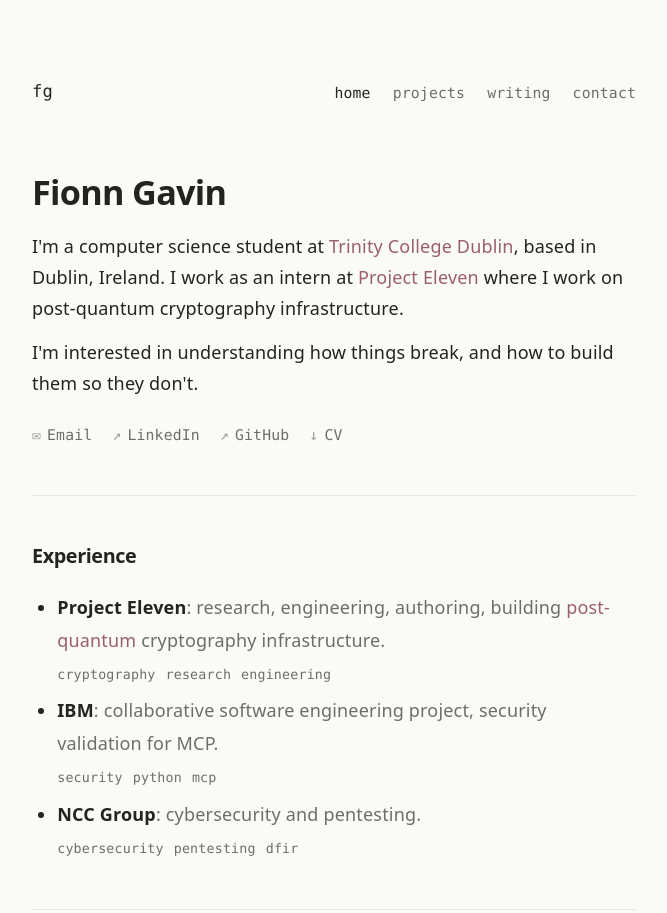
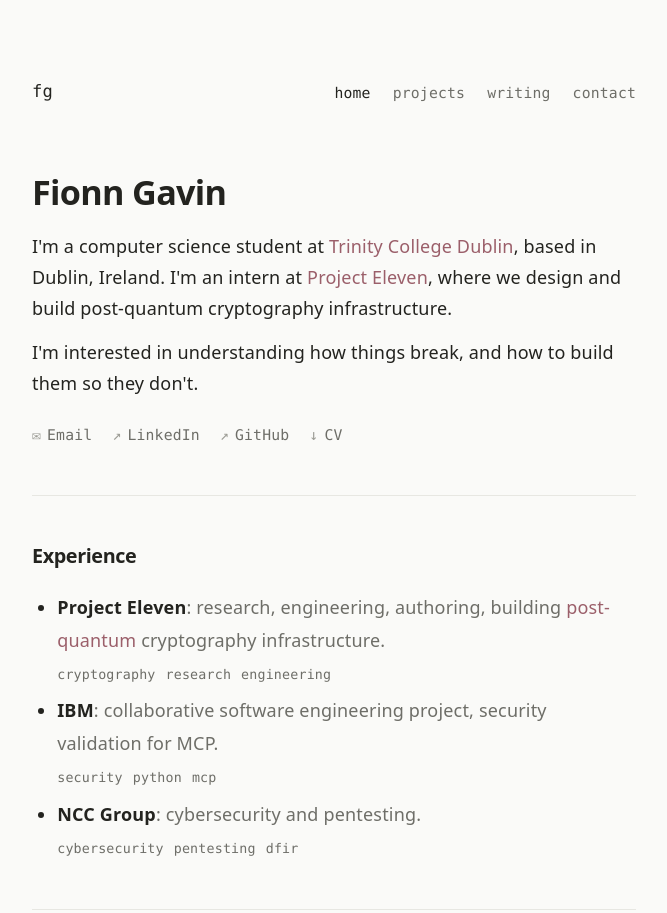
Before and after one commit to fionngavin48/fionngavin48.github.io, an Astro site: page / in a window 1280 px wide. Shown: the top 913 px of the page, without its empty margins (306-973 px from the left). Built offline with nearby package versions, Linux system fonts and the light colour scheme; Astro itself is replaced by a stand-in of ours.

Commit message:
Copy: use contraction I'm in homepage intro

```diff
--- a/src/pages/index.astro
+++ b/src/pages/index.astro
@@ -19,9 +19,9 @@
     <p>
       I'm a computer science student at
       <a class="content-link" href="https://www.tcd.ie/" target="_blank" rel="noopener noreferrer">Trinity College Dublin</a>,
-      based in Dublin, Ireland. I work as an intern at
-      <a class="content-link" href="https://www.projecteleven.com" target="_blank" rel="noopener noreferrer">Project&nbsp;Eleven</a>
-      where I work on post-quantum cryptography infrastructure.
+      based in Dublin, Ireland. I'm an intern at
+      <a class="content-link" href="https://www.projecteleven.com" target="_blank" rel="noopener noreferrer">Project&nbsp;Eleven</a>,
+      where we design and build post-quantum cryptography infrastructure.
     </p>
     <p>
       I'm interested in understanding how things break, and how to build them so they don't.
```
